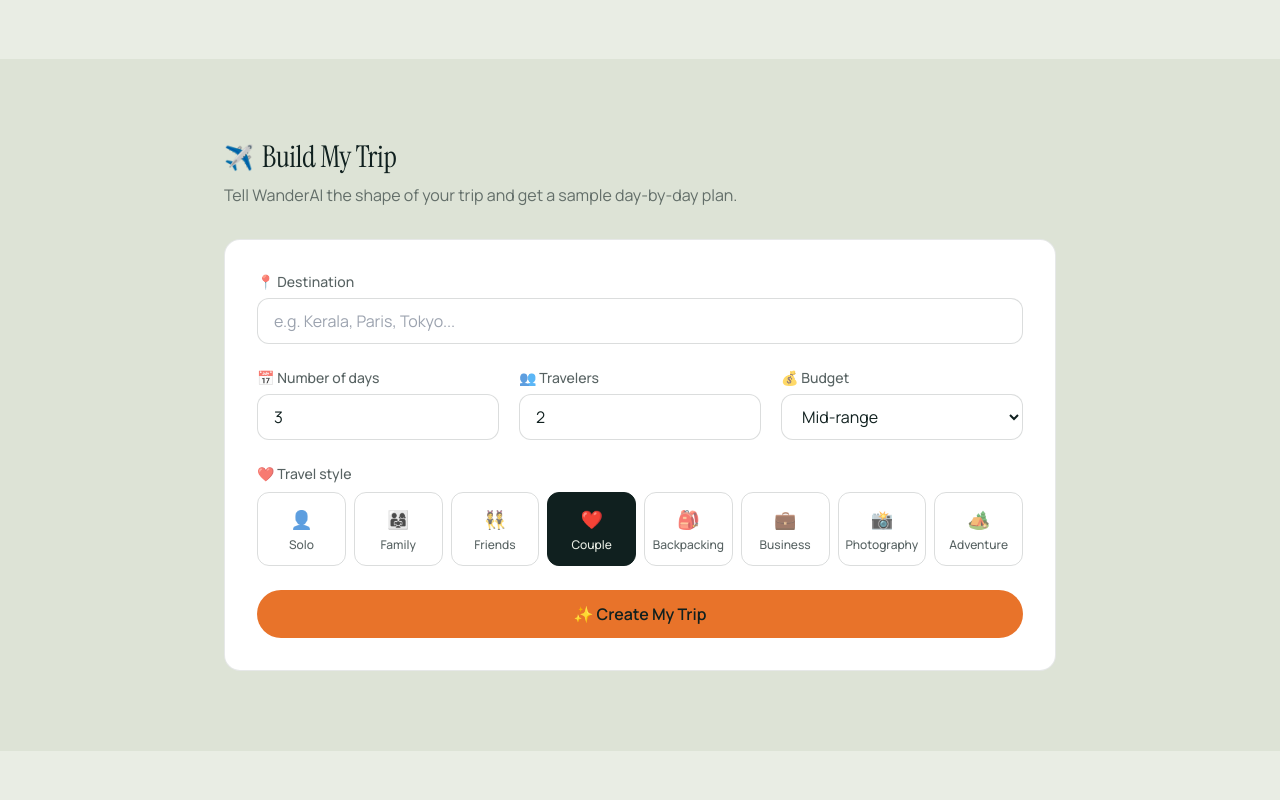
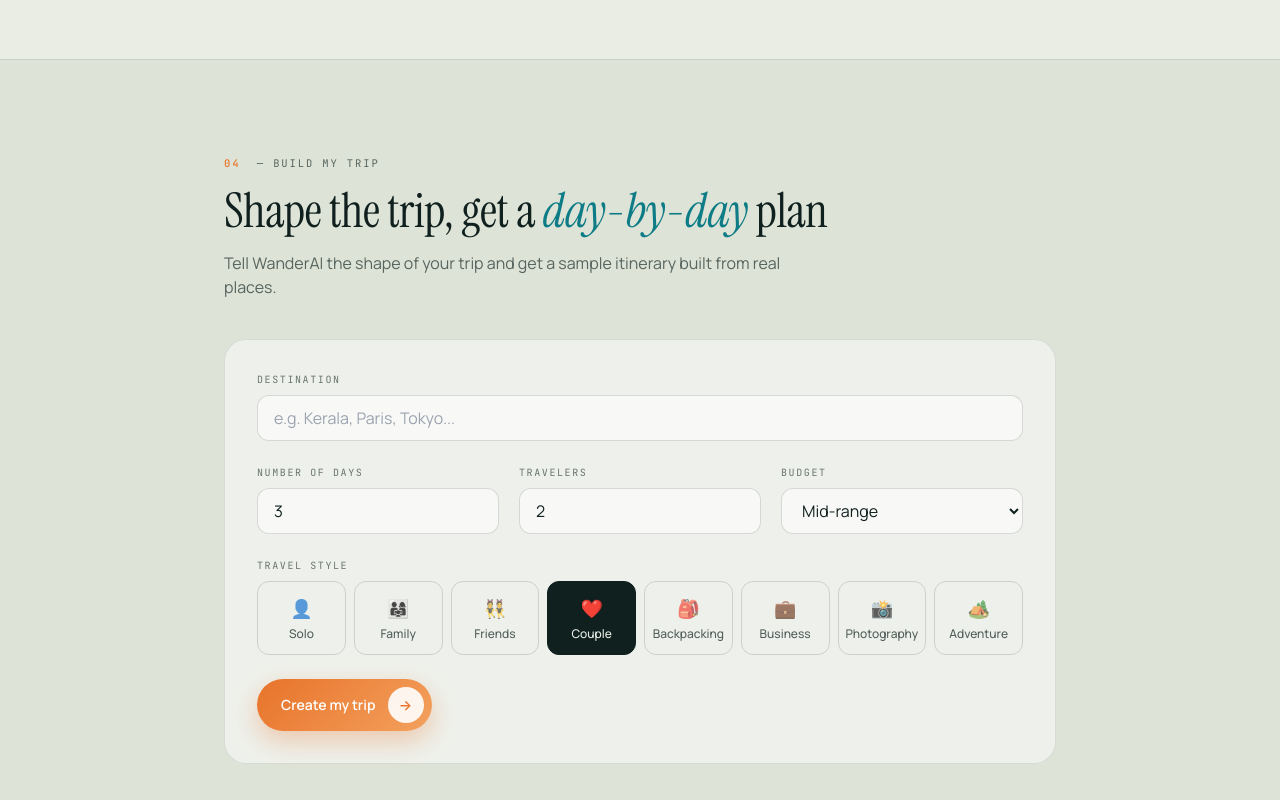
Before and after one commit to jawagarganesh420-collab/tourist_website, a React (Vite) app: page / in a window 1280 px wide. Shown: the part 2860-3660 px from the top of the page. Built offline with nearby package versions, Linux system fonts and the light colour scheme.

Commit message:
Refactor TripPlanner component layout and styles
Updated the TripPlanner component styles and structure for improved layout and user experience.

```diff
--- a/src/components/TripPlanner.jsx
+++ b/src/components/TripPlanner.jsx
@@ -5,6 +5,10 @@ import Itinerary from './Itinerary.jsx'
 import { findPlace, getDestinationsForPlace } from '../data/destinations.js'
 
 const BUDGETS = ['Budget', 'Mid-range', 'Luxury']
+
+const FIELD =
+  'w-full rounded-xl border border-ink/15 bg-white/60 px-4 py-2.5 outline-none focus:border-ink/50 transition-colors'
+const LABEL = 'font-mono text-[10px] tracking-[0.16em] uppercase text-ink/60 mb-2 block'
 
 export default function TripPlanner() {
   const [destinationQuery, setDestinationQuery] = useState('')
@@ -40,55 +44,44 @@ export default function TripPlanner() {
   }
 
   return (
-    <section id="planner" className="py-20 bg-paper-dim">
+    <section id="planner" className="py-24 bg-paper-dim border-y border-ink/10">
       <div className="max-w-4xl mx-auto px-6 sm:px-8">
-        <div className="flex items-center gap-2 mb-2">
-          <span className="text-2xl">✈️</span>
-          <h2 className="font-display text-3xl font-semibold text-ink">Build My Trip</h2>
-        </div>
-        <p className="text-ink/60 mb-8">Tell WanderAI the shape of your trip and get a sample day-by-day plan.</p>
+        <p className="kicker mb-4">
+          <b>04</b> &nbsp;— Build my trip
+        </p>
+        <h2 className="font-display text-4xl sm:text-5xl leading-[0.98] text-ink mb-4">
+          Shape the trip, get a <em className="text-compass-teal">day-by-day</em> plan
+        </h2>
+        <p className="text-ink/65 mb-10 max-w-xl">
+          Tell WanderAI the shape of your trip and get a sample itinerary built from real places.
+        </p>
 
-        <form onSubmit={createTrip} className="bg-white rounded-2xl border border-ink/10 p-6 sm:p-8 space-y-6">
+        <form
+          onSubmit={createTrip}
+          className="rounded-[22px] border border-ink/10 bg-white/50 p-6 sm:p-8 space-y-6"
+        >
           <div>
-            <label className="text-sm font-medium text-ink/70 mb-1.5 block">📍 Destination</label>
+            <label className={LABEL}>Destination</label>
             <input
               value={destinationQuery}
               onChange={(e) => setDestinationQuery(e.target.value)}
               placeholder="e.g. Kerala, Paris, Tokyo..."
-              className="w-full rounded-xl border border-ink/15 px-4 py-2.5 outline-none focus:border-ink/40"
+              className={FIELD}
             />
           </div>
 
           <div className="grid sm:grid-cols-3 gap-5">
             <div>
-              <label className="text-sm font-medium text-ink/70 mb-1.5 block">📅 Number of days</label>
-              <input
-                type="number"
-                min={1}
-                max={7}
-                value={days}
-                onChange={(e) => setDays(e.target.value)}
-                className="w-full rounded-xl border border-ink/15 px-4 py-2.5 outline-none focus:border-ink/40"
-              />
+              <label className={LABEL}>Number of days</label>
+              <input type="number" min={1} max={7} value={days} onChange={(e) => setDays(e.target.value)} className={FIELD} />
             </div>
             <div>
-              <label className="text-sm font-medium text-ink/70 mb-1.5 block">👥 Travelers</label>
-              <input
-                type="number"
-                min={1}
-                max={12}
-                value={travelers}
-                onChange={(e) => setTravelers(e.target.value)}
-                className="w-full rounded-xl border border-ink/15 px-4 py-2.5 outline-none focus:border-ink/40"
-              />
+              <label className={LABEL}>Travelers</label>
+              <input type="number" min={1} max={12} value={travelers} onChange={(e) => setTravelers(e.target.value)} className={FIELD} />
             </div>
             <div>
-              <label className="text-sm font-medium text-ink/70 mb-1.5 block">💰 Budget</label>
-              <select
-                value={budget}
-                onChange={(e) => setBudget(e.target.value)}
-                className="w-full rounded-xl border border-ink/15 px-4 py-2.5 outline-none focus:border-ink/40 bg-white"
-              >
+              <label className={LABEL}>Budget</label>
+              <select value={budget} onChange={(e) => setBudget(e.target.value)} className={FIELD}>
                 {BUDGETS.map((b) => (
                   <option key={b}>{b}</option>
                 ))}
@@ -97,7 +90,7 @@ export default function TripPlanner() {
           </div>
 
           <div>
-            <label className="text-sm font-medium text-ink/70 mb-2 block">❤️ Travel style</label>
+            <label className={LABEL}>Travel style</label>
             <TravelStyleSelector value={style} onChange={setStyle} />
           </div>
 
@@ -105,16 +98,20 @@ export default function TripPlanner() {
 
           <button
             type="submit"
-            className="w-full rounded-full py-3 font-semibold text-ink transition-transform hover:scale-[1.01]"
-            style={{ background: 'var(--accent, #E8A33D)' }}
+            className="inline-flex items-center gap-3 rounded-full pl-6 pr-2 py-2 text-sm font-semibold text-white transition-transform hover:-translate-y-0.5"
+            style={{
+              background: 'linear-gradient(135deg, #E8732A, #F3A15E)',
+              boxShadow: '0 10px 26px rgba(232,115,42,0.32)',
+            }}
           >
-            ✨ Create My Trip
+            Create my trip
+            <span className="grid place-items-center w-9 h-9 rounded-full bg-white/90 text-compass-gold">→</span>
           </button>
         </form>
 
         {itinerary && (
-          <motion.div initial={{ opacity: 0, y: 16 }} animate={{ opacity: 1, y: 0 }} className="mt-10">
-            <h3 className="font-display text-2xl font-semibold text-ink mb-5">
+          <motion.div initial={{ opacity: 0, y: 16 }} animate={{ opacity: 1, y: 0 }} className="mt-12">
+            <h3 className="font-display text-3xl text-ink mb-6">
               Your {itinerary.plan.length}-day {itinerary.place.name} itinerary
             </h3>
             <Itinerary days={itinerary.plan} />
```
